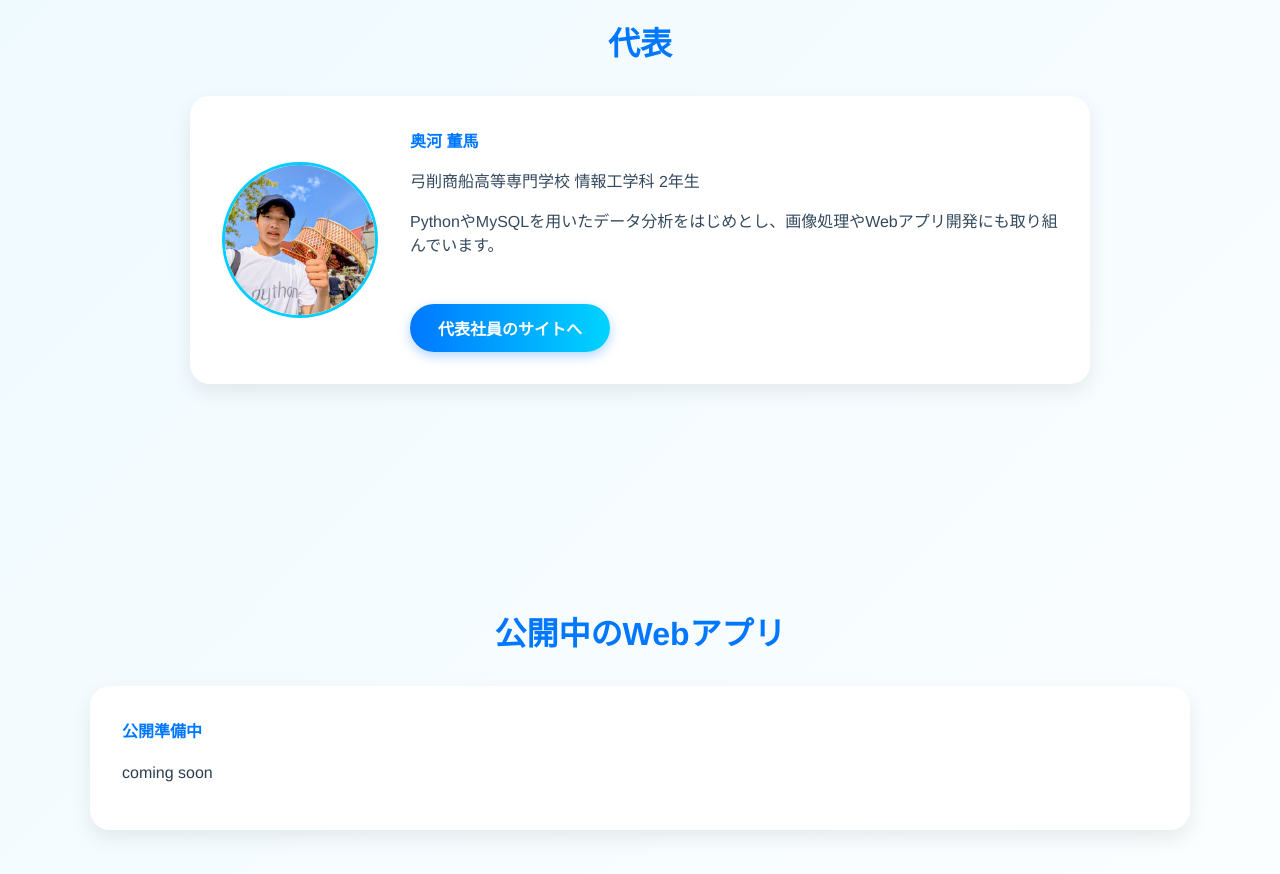
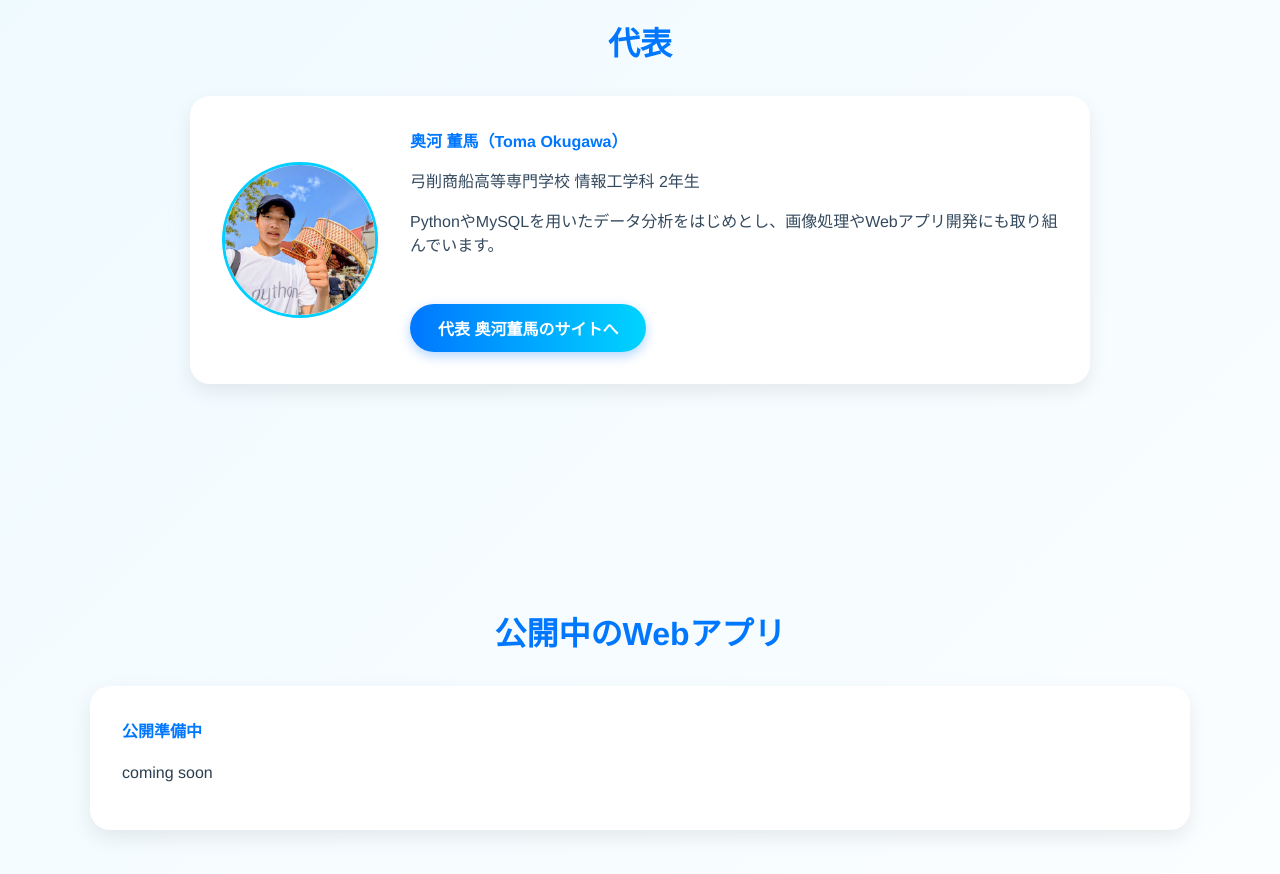
Before and after one commit to mirakurutomato/WakuwakuFuture, a plain HTML site: page html/home.html in a window 1280 px wide. Shown: the part 1640-2514 px from the top of the page. Drawn offline with Linux system fonts and the light colour scheme.

Commit message:
Update home.html

```diff
--- a/html/home.html
+++ b/html/home.html
@@ -318,12 +318,12 @@
   <section id="representative">
     <h3>代表</h3>
     <div class="representative-card">
-      <img src="../assets/toma.jpg" alt="代表社員の写真" style="width:150px; height:150px; border-radius:50%; object-fit:cover;">
+      <img src="../assets/toma.jpg" alt="代表の写真" style="width:150px; height:150px; border-radius:50%; object-fit:cover;">
       <div class="rep-info">
-        <h4>奥河 董馬</h4>
+        <h4>奥河 董馬（Toma Okugawa）</h4>
         <p>弓削商船高等専門学校 情報工学科 2年生</p>
         <p>PythonやMySQLを用いたデータ分析をはじめとし、画像処理やWebアプリ開発にも取り組んでいます。</p>
-        <a href="https://mirakurutomato.github.io/Toma_Okugawa/html/home.html" class="btn">代表社員のサイトへ</a>
+        <a href="https://mirakurutomato.github.io/Toma_Okugawa/html/home.html" class="btn">代表 奥河董馬のサイトへ</a>
       </div>
     </div>
   </section>
```
